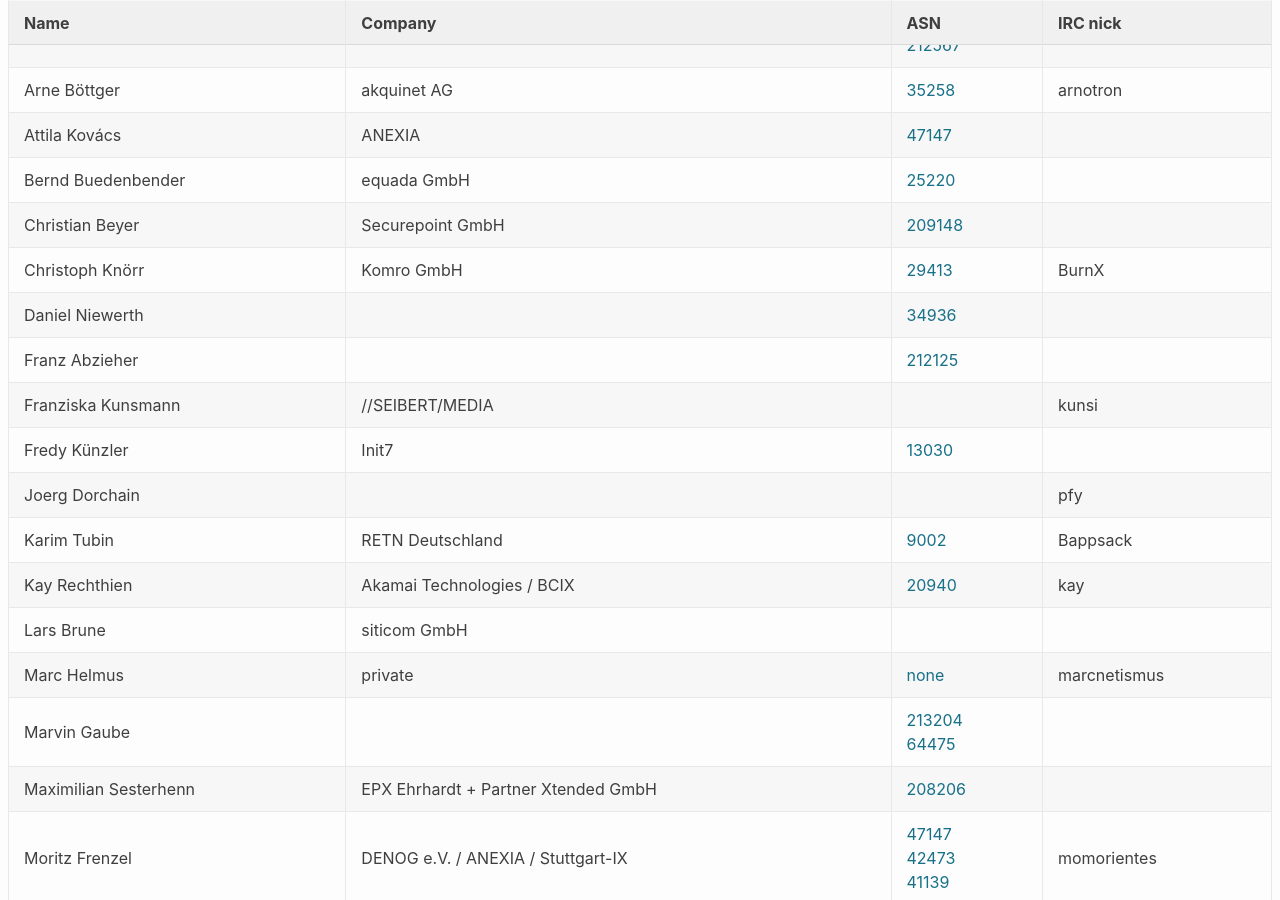
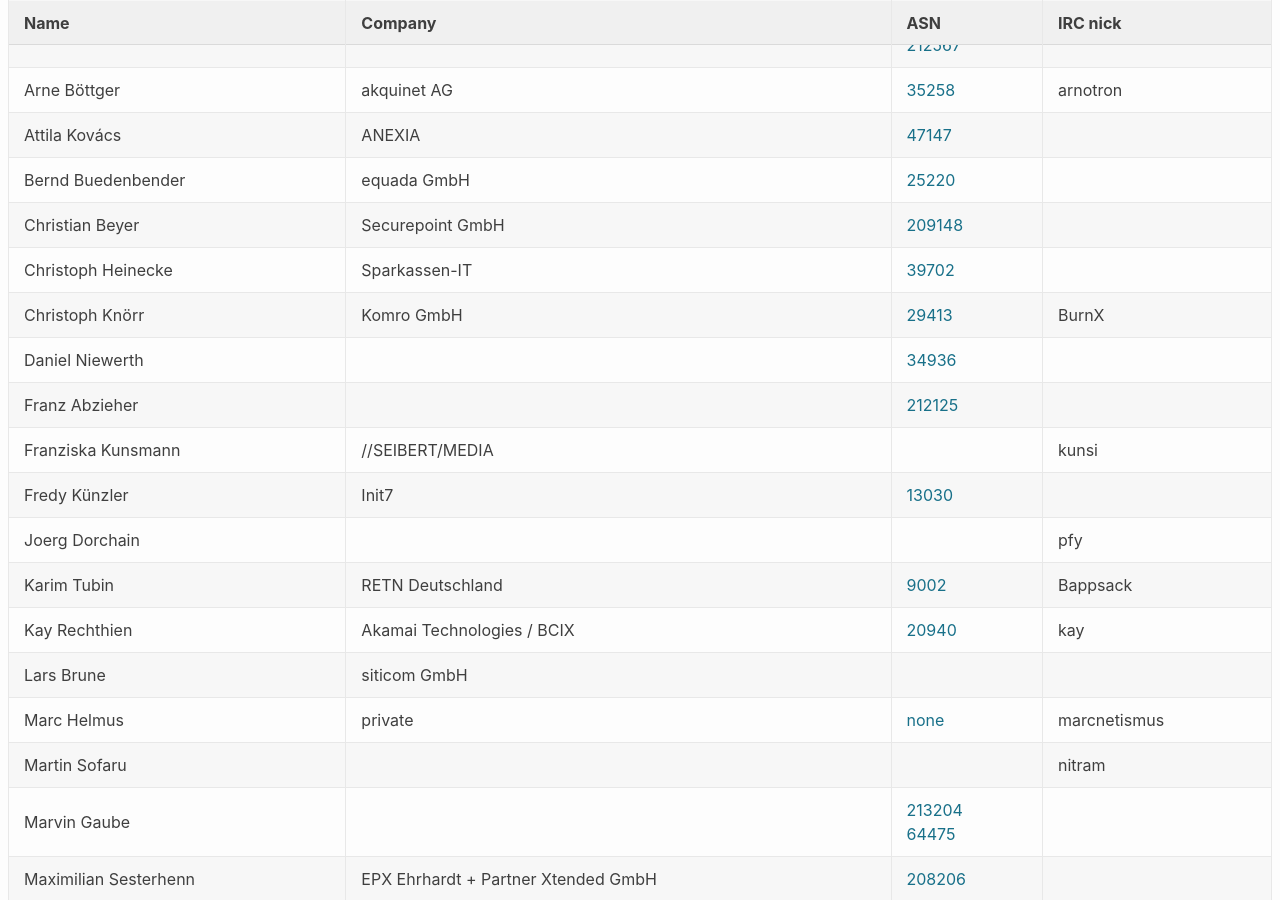
Before and after one commit to denog/pretix-attendeelist, a Jekyll site: the page built from meetup_2021_02/index.markdown, in a window 1280 px wide and 900 px high, scrolled down 214 px. Built offline with Jekyll 4.4.1, drawn with Linux system fonts in a browser that asks for light colours.

Commit message:
Latest data: Mon Apr 12 09:59:25 UTC 2021

```diff
--- a/_data/attendees_meetup_2021-02.json
+++ b/_data/attendees_meetup_2021-02.json
@@ -46,6 +46,12 @@
     "company": "Securepoint GmbH",
     "irc": null,
     "asn": "209148"
+  },
+  {
+    "name": "Christoph Heinecke",
+    "company": "Sparkassen-IT",
+    "irc": null,
+    "asn": "39702"
   },
   {
     "name": "Christoph Knörr",
@@ -106,6 +112,12 @@
     "company": "private",
     "irc": "marcnetismus",
     "asn": "none"
+  },
+  {
+    "name": "Martin Sofaru",
+    "company": null,
+    "irc": "nitram",
+    "asn": null
   },
   {
     "name": "Marvin Gaube",
```
